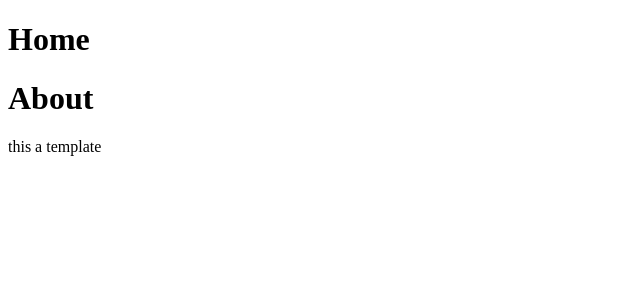
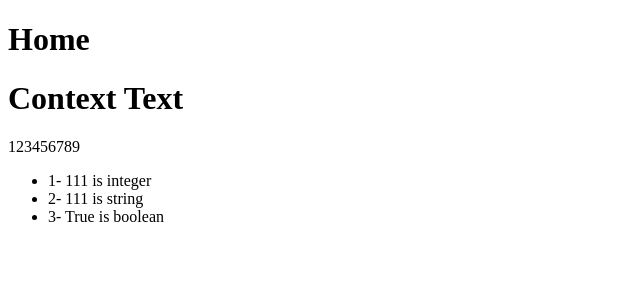
Before and after one commit to mostafaadawy/first_django, a Django app: page /about/ in a window 1280 px wide. Shown: the part 70-370 px from the top of the page, without its empty margins (0-640 px from the left). Run offline with Django 3.2, Linux system fonts and the light colour scheme.

Commit message:
contexting

```diff
--- a/pages/views.py
+++ b/pages/views.py
@@ -18,7 +18,12 @@ def contact_view(request, *args, **kwargs):
 
 
 def about_view(request, *args, **kwargs):
-    return render(request, "about.html", {})
+    my_context = {
+        "My_text": "Context Text",
+        "My_number": 123456789,
+        "My_List": [111, "111", True]
+    }
+    return render(request, "about.html", my_context)
 
 
 def social_view(request, *args, **kwargs):
--- a/templates/about.html
+++ b/templates/about.html
@@ -3,6 +3,23 @@
 
 {% block content %}
 <h1>Home</h1>
-        <h1>About</h1>
-        <p>this a template</p>
+        <h1>{{ My_text }}</h1>
+        <p>{{ My_number }}</p>
+        <ul>
+                {% for item in My_List %}
+                        {% if item == 111 %}
+                                <li>
+                                        {{ forloop.counter }}- {{ item }} is integer
+                                </li>
+                        {% elif item == "111" %}
+                                <li>
+                                        {{ forloop.counter }}- {{ item }} is string
+                                </li>
+                        {% else %}
+                                <li>
+                                        {{ forloop.counter }}- {{ item }} is boolean
+                                </li>
+                        {% endif %}
+                {% endfor %}
+        </ul>
  {% endblock %}
```
Also changed, not shown: readmi.md (+34 -0 lines).
